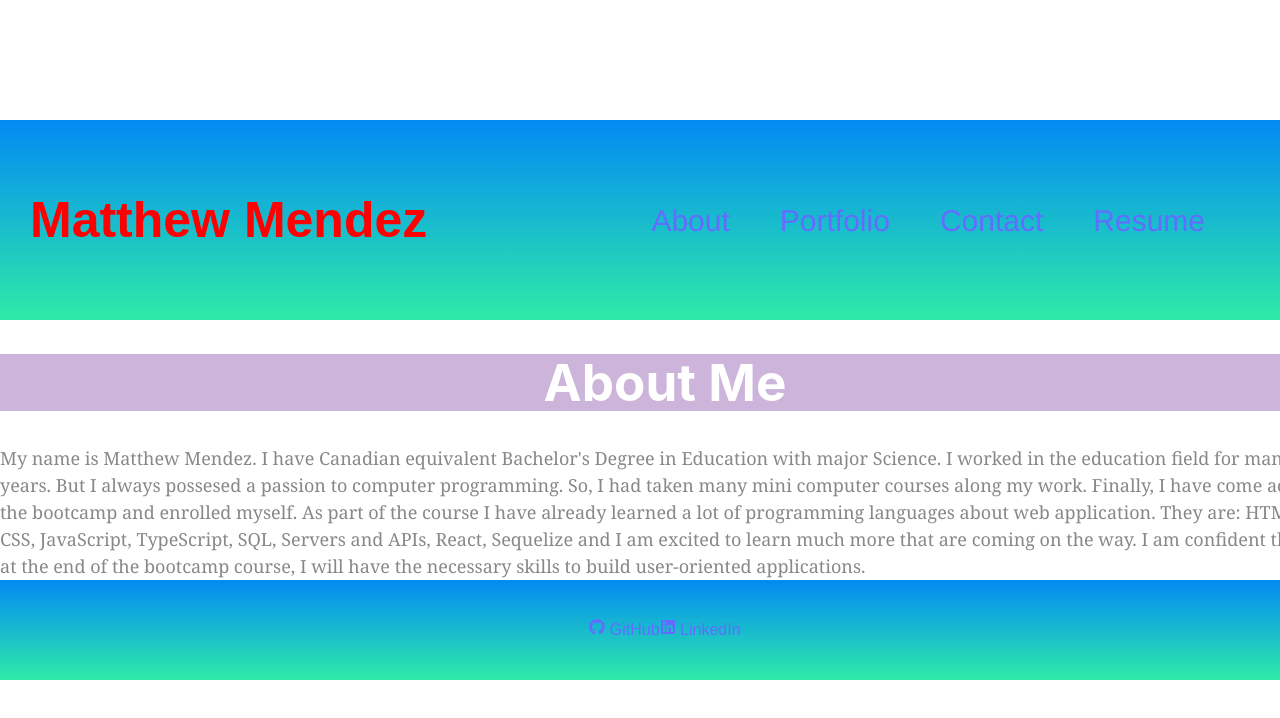
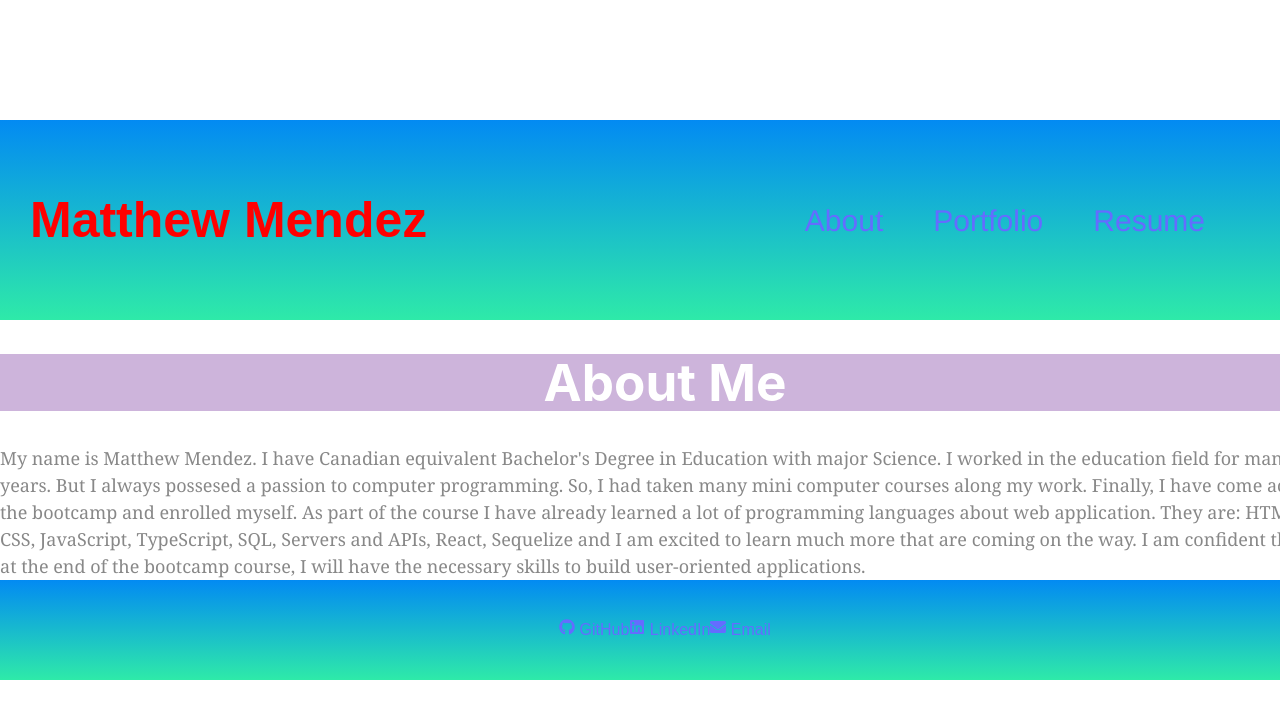
Before and after one commit to Plutarch1971/react-portfolio, a React (Vite) app: page / in a window 1280 px wide. Shown: the top 718 px of the page. Built offline with nearby package versions, Linux system fonts and the light colour scheme; a web font is replaced by a local one.

Commit message:
Updated to tailor job search

```diff
--- a/src/App.jsx
+++ b/src/App.jsx
@@ -21,7 +21,7 @@ function App() {
           <Route path="/" element={<About />} />
           <Route path="/about" element={<About />} />
           <Route path="/portfolio" element={<Portfolio />} />
-          <Route path="/contact" element={<Contact />} />
+          {/* <Route path="/contact" element={<Contact />} /> */}
           <Route path="/resume" element={<Resume />} />
         </Routes>
     </Router>
--- a/src/components/Footer/Footer.jsx
+++ b/src/components/Footer/Footer.jsx
@@ -1,6 +1,6 @@
 import  '../../App';
 import React from 'react';
-import {FaGithub, FaLinkedin, FaStackOverflow, FaTwitter} from 'react-icons/fa';
+import {FaGithub, FaLinkedin, FaStackOverflow, FaTwitter, FaEnvelope} from 'react-icons/fa';
 
 // const SocialLinks = ({github, linkedin,thirdPlatform,thirdPlatformType}) => {
     const Footer = ({github, linkedin,thirdPlatform,thirdPlatformType}) => {
@@ -22,12 +22,10 @@ import {FaGithub, FaLinkedin, FaStackOverflow, FaTwitter} from 'react-icons/fa';
          <a href="www.linkedin.com/in/matthew-mendez-app-developer" target="_blank" rel="noopener noreferrer">
             <FaLinkedin /> LinkedIn
          </a>
+         <a href="mailto:matthewpmendez@gmail.com" target="_blank" rel="noopener noreferrer">
+            <FaEnvelope /> Email
+         </a>
         </div>
     );
 }
 export default Footer;
-
-/*{/* <a href={thirdPlatform} target="_blank" rel="noopener noreferrer">
-            {renderThirdPlatformIcon()}
-            {thirdPlatformType.charAt(0).toUpperCase() + thirdPlatformType.slice(1)}
-         </a> */
--- a/src/components/Nav/Nav.jsx
+++ b/src/components/Nav/Nav.jsx
@@ -10,9 +10,9 @@ export default function Nav() {
           <div style={linkStyle}>
             <a href="/Portfolio">Portfolio</a>
           </div>
-          <div style={linkStyle}>
+          {/* <div style={linkStyle}>
             <a href="/Contact">Contact</a>
-          </div>
+          </div> */}
           <div style={linkStyle}>
             <a href="/Resume">Resume</a>
           </div>
--- a/src/pages/Resume/Resume.jsx
+++ b/src/pages/Resume/Resume.jsx
@@ -10,7 +10,7 @@ const Resume = () => {
     <h1>My Resume</h1>
     </div>
     <p>Click the button below to download my resume:</p>
-    <a href="/MatthewMendez_Resume.docx" download="MatthewMendez_Resume.docx">
+    <a href="/Matthew Mendez-Technical-Resume.docx" download="Matthew Mendez-Technical-Resume.docx">
     <button className="resume-button">Download Resume</button>
     </a>
   </div>
```
Also changed, not shown: 2 other files (tests, documents, lock files or other folders).
